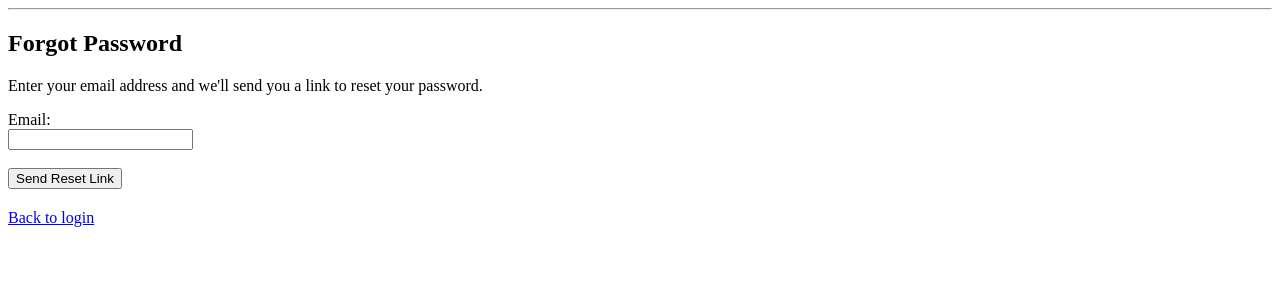
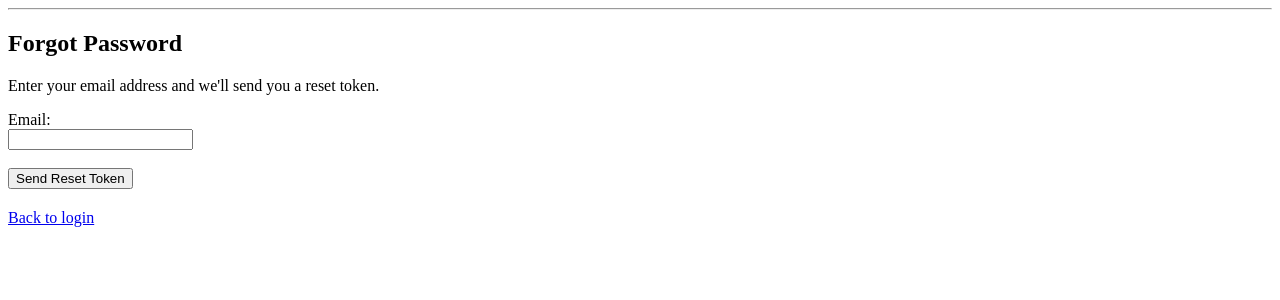
Before and after one commit to cosmincreato/dass, a Flask app: page /forgot-password in a window 1280 px wide. Shown: the part 26-326 px from the top of the page. Run offline with Flask 3, Linux system fonts and the light colour scheme.

Commit message:
add password token simulation to console

```diff
--- a/app.py
+++ b/app.py
@@ -118,22 +118,50 @@ def forgot_password():
         user = db.execute("SELECT * FROM users WHERE email = ?", (email,)).fetchone()
 
         if not user:
-            # INSECURE: Still show message (information disclosure)
-            flash("If an account exists with that email, a reset link has been sent.")
+            flash("A reset link has been sent.")
             return render_template("forgot_password.html")
 
-        # INSECURE: Predictable token based on user ID (easy to brute force)
-        token = f"reset_{user['id']}_token"
+        token = user["email"]
         db.execute(
             "UPDATE users SET password_reset_token = ? WHERE id = ?",
             (token, user["id"]),
         )
         db.commit()
+        print(f"Token: {token}")
 
-        flash(f"Reset link: /reset-password/{token}")
-        return render_template("forgot_password.html")
+        session["reset_email"] = email
+        return redirect(url_for("enter_reset_token"))
 
     return render_template("forgot_password.html")
+
+@app.route("/enter-reset-token", methods=["GET", "POST"])
+def enter_reset_token():
+    email = session.get("reset_email")
+
+    if not email:
+        flash("Session expired. Please start over.")
+        return redirect(url_for("forgot_password"))
+
+    if request.method == "POST":
+        token = (request.form.get("token") or "").strip()
+
+        if not token:
+            flash("Token is required.")
+            return render_template("enter_reset_token.html", email=email)
+
+        db = get_db()
+        user = db.execute(
+            "SELECT * FROM users WHERE password_reset_token = ?", (token,)
+        ).fetchone()
+
+        if not user:
+            flash("Invalid token.")
+            return render_template("enter_reset_token.html", email=email)
+
+        session["reset_token"] = token
+        return redirect(url_for("reset_password", token=token))
+
+    return render_template("enter_reset_token.html", email=email)
 
 @app.route("/reset-password/<token>", methods=["GET", "POST"])
 def reset_password(token):
@@ -142,7 +170,6 @@ def reset_password(token):
         "SELECT * FROM users WHERE password_reset_token = ?", (token,)
     ).fetchone()
 
-    # INSECURE: Token is reusable and never expires
     if not user:
         flash("Invalid or expired reset token.")
         return redirect(url_for("login"))
@@ -154,7 +181,6 @@ def reset_password(token):
             flash("Password is required.")
             return render_template("reset_password.html", token=token)
 
-        # INSECURE: Password stored in plain text, token not invalidated
         db.execute(
             "UPDATE users SET password_hash = ? WHERE id = ?",
             (new_password, user["id"]),
--- a/templates/forgot_password.html
+++ b/templates/forgot_password.html
@@ -2,12 +2,12 @@
 {% block content %}
 <h2>Forgot Password</h2>
 
-<p>Enter your email address and we'll send you a link to reset your password.</p>
+<p>Enter your email address and we'll send you a reset token.</p>
 
 <form method="post">
   <label>Email:</label><br/>
   <input name="email" type="email" required /><br/><br/>
-  <button type="submit">Send Reset Link</button>
+  <button type="submit">Send Reset Token</button>
 </form>
 
 <p style="margin-top: 20px;">
```
Also changed, not shown: templates/enter_reset_token.html (added, +17 -0 lines), templates/reset_token_confirmation.html (added, +23 -0 lines).
